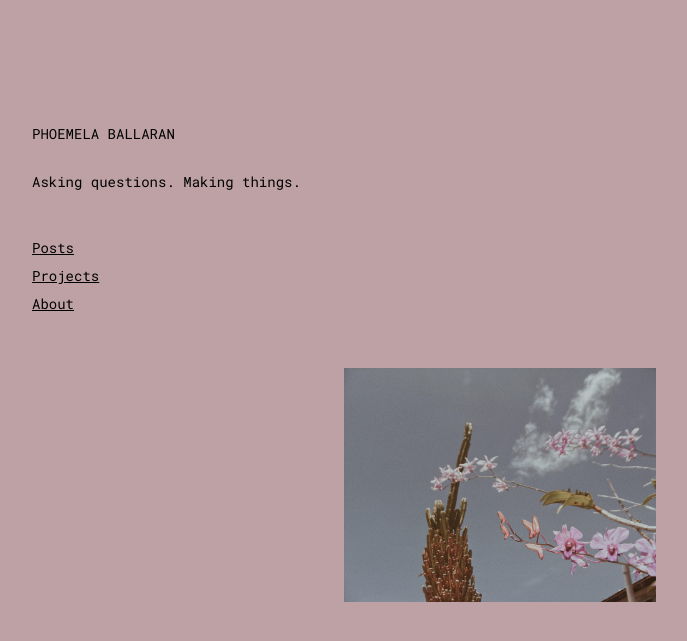
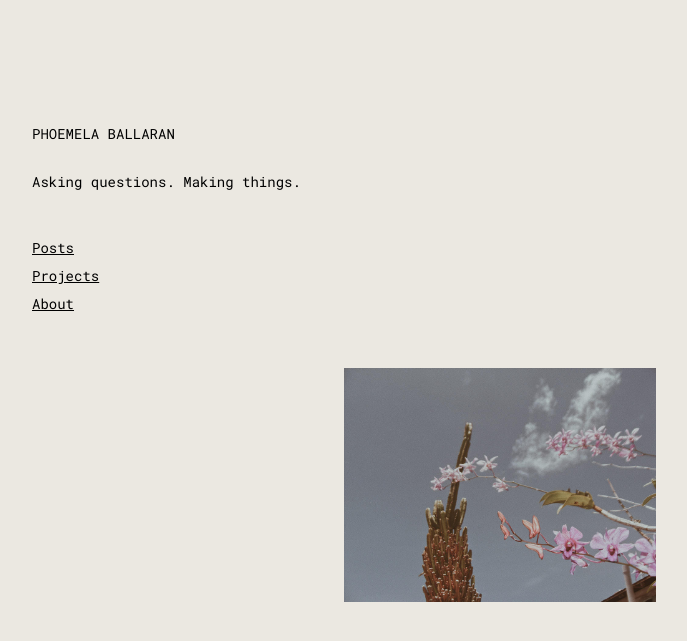
Before and after one commit to comoballar/phoemelaballaran.github.io, a Jekyll site: the page built from index.html, in a window 1280 px wide. Shown: the top 641 px of the page, without its empty margins (88-775 px from the left). Built offline with Jekyll 4.4.1, drawn with Linux system fonts in a browser that asks for light colours.

Commit message:
Update base.scss

```diff
--- a/_sass/base.scss
+++ b/_sass/base.scss
@@ -29,7 +29,7 @@ $font__line-height: 2;
 // colors
 $color__black:      #000000;
 $color__gray:       #000000;
-$color__beige:      #BEA1A5;
+$color__beige:      #EBE8E1;
 $color__yellow:     #EAEAEA;
 
 @mixin media-query($device) {
```
